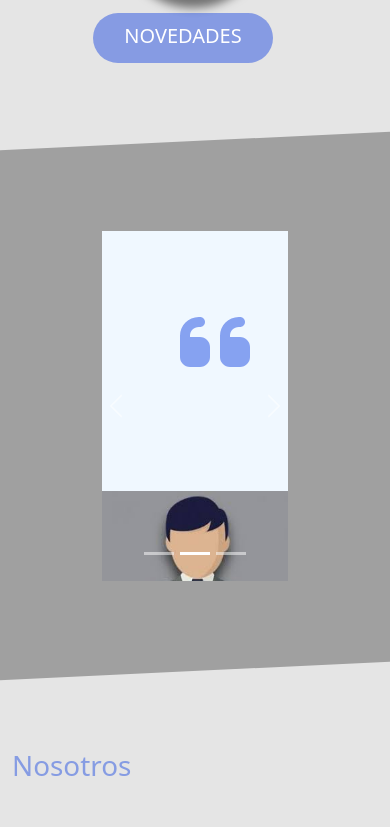
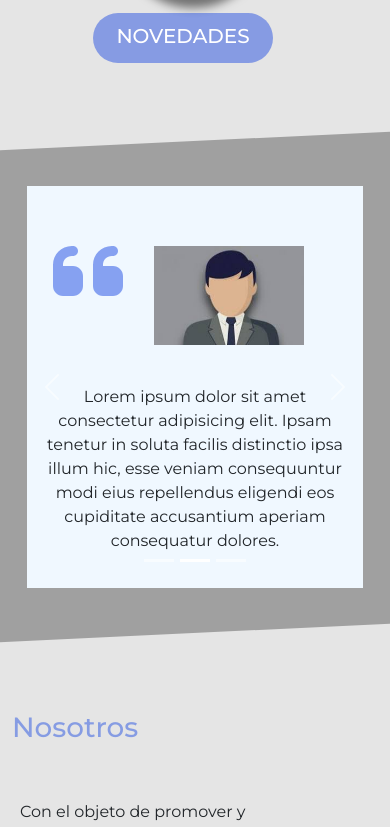
Before and after one commit to MDanielaCardozo/CamaraDrogueriasTuc, a React (Create React App) app: page / in a window 390 px wide. Shown: the part 1364-2191 px from the top of the page. Built offline with nearby package versions, Linux system fonts and the light colour scheme.

Commit message:
Agregué la PagSitios

```diff
--- a/src/components/common/Footer.css
+++ b/src/components/common/Footer.css
@@ -1,4 +1,4 @@
-@import url("https://fonts.googleapis.com/css2?family=Montserrat:wght@100&display=swap");
+@import url("https://fonts.googleapis.com/css2?family=Montserrat:wght@100;300;400;500&display=swap");
 
 .subrayado {
   text-decoration: none;
--- a/src/components/views/Home.css
+++ b/src/components/views/Home.css
@@ -1,6 +1,17 @@
+@import url("https://fonts.googleapis.com/css2?family=Montserrat:wght@100;300;400;500&display=swap");
+
+* {
+    font-family: "Montserrat", sans-serif;
+}
+
 .bgColor {
     background-color: rgba(0, 0, 0, 0.1);
     height: auto;
+}
+
+.fontW {
+    font-family: "Montserrat", sans-serif;
+    font-weight: 500 !important;
 }
 
 .portadaUno {
@@ -114,3 +125,45 @@
 .tituloNos {
     color: rgba(18, 66, 223, 0.45);
 }
+
+@media all and (min-width: 300px) and (max-width: 690px) {
+    .carouselInfo {
+        width: 100%;
+        height: auto;
+        padding: 20px;
+        margin-top: 30px;
+        margin-bottom: 30px;
+    }
+
+    .containerText {
+        padding: 15px;
+    }
+
+    .parrafo {
+        margin-bottom: 15px;
+        margin-top: 40px;
+    }
+
+    .iconoTexto {
+        margin: 2px;
+        padding: 5px;
+    }
+
+    .fotoAvatar {
+        margin-top: 40px;
+        width: 150px;
+    }
+}
+
+@media all and (min-width: 691px) and (max-width: 768px) {
+    .carouselInfo {
+        width: 100%;
+        height: auto;
+    }
+
+    .parrafo {
+        margin-bottom: 15px;
+        margin-top: 40px;
+    }
+
+}
--- a/src/components/views/Home.js
+++ b/src/components/views/Home.js
@@ -36,13 +36,13 @@ const Home = () => {
               className="d-flex justify-content-center"
             >
               <div>
-                <Link to={"/"}>
+                <Link to={"/socios"}>
                   <div className="iconoBg">
                     <FontAwesomeIcon icon={faPeopleGroup}></FontAwesomeIcon>
                   </div>
                 </Link>
                 <div className="btnIconos">
-                  <Link to={"/"} className="btn text-white">
+                  <Link to={"/socios"} className="btn text-white">
                     <p className="h6 mt-1 fs-5">SOCIOS</p>
                   </Link>
                 </div>
@@ -55,13 +55,13 @@ const Home = () => {
               className="d-flex justify-content-center"
             >
               <div>
-                <Link to={"/"}>
+                <Link to={"/servicios"}>
                   <div className="iconoBg">
                     <FontAwesomeIcon icon={faCircleNodes}></FontAwesomeIcon>
                   </div>
                 </Link>
                 <div className="btnIconos">
-                  <Link to={"/"} className="btn text-white">
+                  <Link to={"/servicios"} className="btn text-white">
                     <p className="h6 mt-1 fs-5">SERVICIOS</p>
                   </Link>
                 </div>
@@ -74,13 +74,13 @@ const Home = () => {
               className="d-flex justify-content-center"
             >
               <div>
-                <Link to={"/"}>
+                <Link to={"/novedades"}>
                   <div className="iconoBg">
                     <FontAwesomeIcon icon={faBullhorn}></FontAwesomeIcon>
                   </div>
                 </Link>
                 <div className="btnIconos">
-                  <Link to={"/"} className="btn text-white">
+                  <Link to={"/novedades"} className="btn text-white">
                     <p className="h6 mt-1 fs-5">NOVEDADES</p>
                   </Link>
                 </div>
@@ -95,41 +95,52 @@ const Home = () => {
             <Carousel.Item>
               <div className="">
                 <Row className="">
-                  <Col lg={3} sm={3} className="d-flex justify-content-center">
-                    <div className="iconoTexto">
+                  <Col
+                    lg={3}
+                    md={3}
+                    xs={4}
+                    className="d-flex justify-content-center"
+                  >
+                    <div className="iconoTexto ">
                       <FontAwesomeIcon icon={faQuoteLeft}></FontAwesomeIcon>
                     </div>
                   </Col>
-                  <Col lg={2} sm={3}>
+                  <Col lg={2} md={3} xs={4}>
                     <div className="fotoAvatar">
                       <img src={AvatInst} alt="" className="w-100" />
                     </div>
                   </Col>
-                  <Col lg={6} sm={5} className="texto">
+                  <Col lg={6} md={5} sm={12} className="texto">
                     <p className="parrafo">
-                      Lorem ipsum dolor sit amet consectetur adipisicing elit.
-                      Ipsam tenetur in soluta facilis distinctio ipsa illum hic,
-                      esse veniam consequuntur modi eius repellendus eligendi
-                      eos cupiditate accusantium aperiam consequatur dolores."
+                      Dice Gustavo Blanco, Presidente del Directorio de la
+                      Cámara de Droguerías de Tucumán "Consideramos la imperiosa
+                      necesidad de crear la Cámara, debido a la necesidad de
+                      sentirnos representados y lo fundamental que es para el
+                      sistema de salud."
                     </p>
                   </Col>
                 </Row>
               </div>
             </Carousel.Item>
-            <Carousel.Item className="carouselInfo">
+            <Carousel.Item>
               <div>
                 <Row>
-                  <Col lg={3} sm={3} className="d-flex justify-content-center">
+                  <Col
+                    lg={3}
+                    md={3}
+                    xs={4}
+                    className="d-flex justify-content-center"
+                  >
                     <div className=" iconoTexto">
                       <FontAwesomeIcon icon={faQuoteLeft}></FontAwesomeIcon>
                     </div>
                   </Col>
-                  <Col lg={2} sm={3}>
+                  <Col lg={2} md={3} xs={4}>
                     <div className="fotoAvatar">
                       <img src={AvatInst} alt="" className="w-100" />
                     </div>
                   </Col>
-                  <Col lg={6} sm={5} className="texto">
+                  <Col lg={6} md={5} sm={12} className="texto">
                     <p className="parrafo">
                       Lorem ipsum dolor sit amet consectetur adipisicing elit.
                       Ipsam tenetur in soluta facilis distinctio ipsa illum hic,
@@ -140,20 +151,25 @@ const Home = () => {
                 </Row>
               </div>
             </Carousel.Item>
-            <Carousel.Item className="carouselInfo">
+            <Carousel.Item>
               <div>
                 <Row>
-                  <Col lg={3} sm={3} className="d-flex justify-content-center">
+                  <Col
+                    lg={3}
+                    md={3}
+                    xs={4}
+                    className="d-flex justify-content-center"
+                  >
                     <div className=" iconoTexto">
                       <FontAwesomeIcon icon={faQuoteLeft}></FontAwesomeIcon>
                     </div>
                   </Col>
-                  <Col lg={2} sm={3}>
+                  <Col lg={2} md={3} xs={4}>
                     <div className="fotoAvatar">
                       <img src={AvatInst} alt="" className="w-100" />
                     </div>
                   </Col>
-                  <Col lg={6} sm={5} className="texto">
+                  <Col lg={6} md={5} sm={12} className="texto">
                     <p className="parrafo">
                       Lorem ipsum dolor sit amet consectetur adipisicing elit.
                       Ipsam tenetur in soluta facilis distinctio ipsa illum hic,
@@ -170,8 +186,8 @@ const Home = () => {
       <article className="py-5 container">
         <Row>
           <Col lg={8} md={12}>
-            <h1 className="tituloNos mb-3">Nosotros</h1>
-            <p className="my-5">
+            <h1 className="tituloNos mb-3 fontW">Nosotros</h1>
+            <p className="my-5 me-5 p-2">
               Con el objeto de promover y concretar la defensa de los intereses
               del sector en forma armónica, en un marco de principios éticos y
               solidarios, un grupo conformado por importantes Empresas del
@@ -206,9 +222,9 @@ const Home = () => {
             </p>
           </Col>
           <Col lg={4} md={12}>
-            <h5 className="tituloNos">Comisión directiva</h5>
+            <h4 className="tituloNos">Comisión directiva</h4>
             <hr />
-            <p className="my-5">
+            <p className="my-5 font">
               <strong className="tituloNos">Presidente: </strong>
               <a
                 href="http://"
@@ -246,14 +262,20 @@ const Home = () => {
               <strong className="tituloNos">Vocal Suplente 2°: </strong>
               Silvetti Ricardo Eugenio
               <br />
-              <strong className="tituloNos">Revisor de cuentas titular 1°: </strong>
+              <strong className="tituloNos">
+                Revisor de cuentas titular 1°:{" "}
+              </strong>
               Prette Rubén Horacio
               <br />
-              <strong className="tituloNos">Revisor de cuentas titular 1°: </strong>Ciancaglini
-              Mario Rubén
+              <strong className="tituloNos">
+                Revisor de cuentas titular 1°:{" "}
+              </strong>
+              Ciancaglini Mario Rubén
               <br />
-              <strong className="tituloNos">Revisor de cuentas titular 1°: </strong>Salvatore
-              Enzo
+              <strong className="tituloNos">
+                Revisor de cuentas titular 1°:{" "}
+              </strong>
+              Salvatore Enzo
               <br />
             </p>
           </Col>
--- a/src/components/views/SitiosOficiales.css
+++ b/src/components/views/SitiosOficiales.css
@@ -5,3 +5,8 @@
     margin-top: 10px;
     margin-bottom: 10px;
 }
+
+.imgMinis {
+    width: 235px;
+    height: auto;
+}
--- a/src/components/views/Socios.css
+++ b/src/components/views/Socios.css
@@ -8,7 +8,7 @@
 
 .cardSocios {
     width: 300px;
-    height: 270px !important;
+    height: auto;
     overflow: hidden;
 }
 
--- a/src/components/views/Socios.js
+++ b/src/components/views/Socios.js
@@ -10,9 +10,10 @@ const Socios = () => {
   return (
     <div className="bgColor py-5">
       <article className="container sociosArt py-4">
-        <h2 className="my-4">SOCIOS</h2>
+        <h2 className="my-4 text-secondary">SOCIOS</h2>
+        <hr />
         <div>
-          <Row className="mb-5">
+          <Row className="my-5">
             <Col
               sm={12}
               md={6}
```
Also changed, not shown: src/components/views/Servicios.js (+22 -9 lines), src/components/views/SitiosOficiales.js (+20 -10 lines), src/img/logoMinisTuc.jpg (added).
